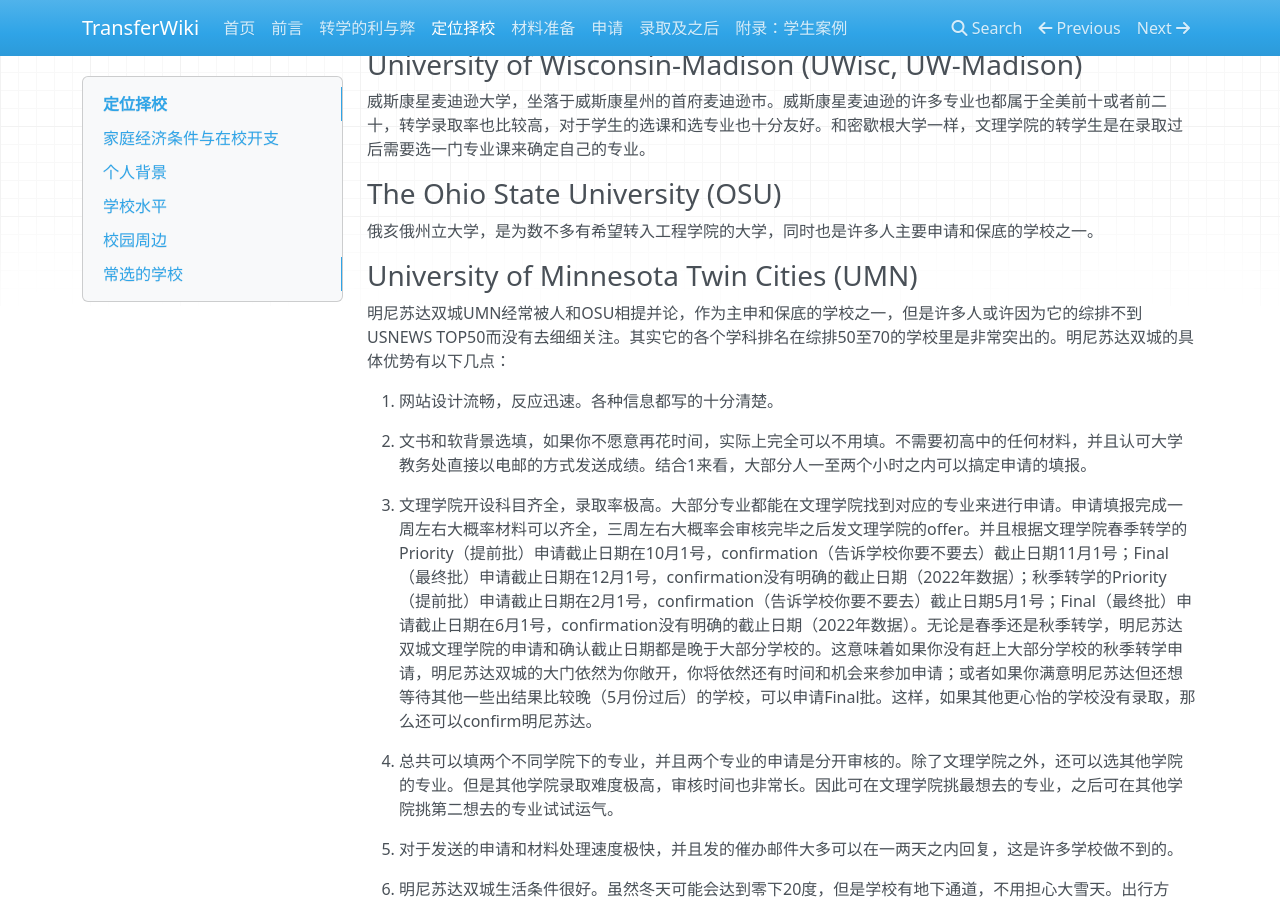
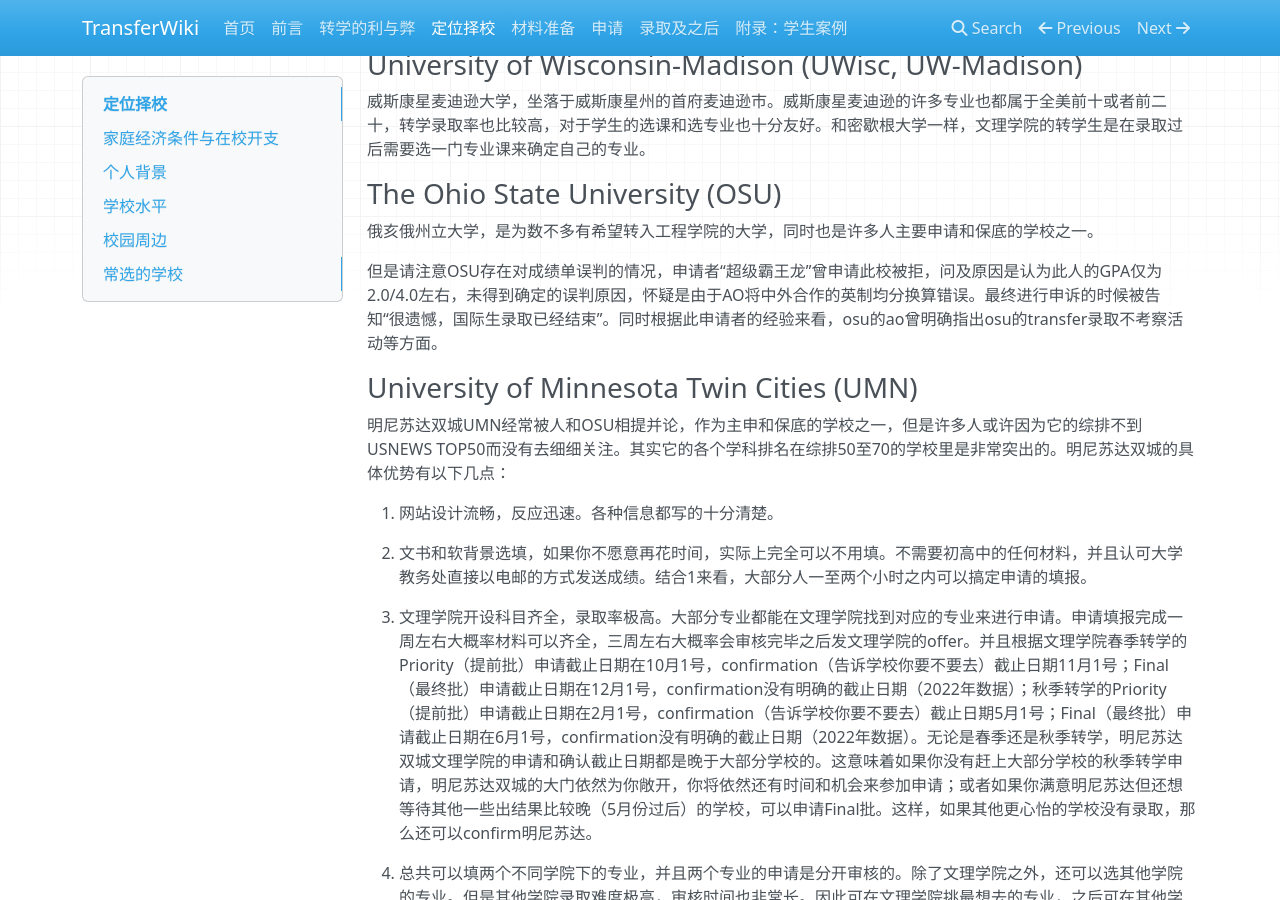
Before and after one commit to SihanXU/TransferWiki, an MkDocs documentation site: the page built from docs/school.md, in a window 1280 px wide and 900 px high, scrolled down 1350 px. Built offline with MkDocs 1.6.1, drawn with Linux system fonts in a browser that asks for light colours; nearby versions of some CDN libraries.

Commit message:
Update school.md

```diff
--- a/docs/school.md
+++ b/docs/school.md
@@ -41,6 +41,8 @@
 
 ### The Ohio State University (OSU)
 俄亥俄州立大学，是为数不多有希望转入工程学院的大学，同时也是许多人主要申请和保底的学校之一。
+
+但是请注意OSU存在对成绩单误判的情况，申请者“超级霸王龙”曾申请此校被拒，问及原因是认为此人的GPA仅为2.0/4.0左右，未得到确定的误判原因，怀疑是由于AO将中外合作的英制均分换算错误。最终进行申诉的时候被告知“很遗憾，国际生录取已经结束”。同时根据此申请者的经验来看，osu的ao曾明确指出osu的transfer录取不考察活动等方面。
 
 ### University of Minnesota Twin Cities (UMN)
 
```
